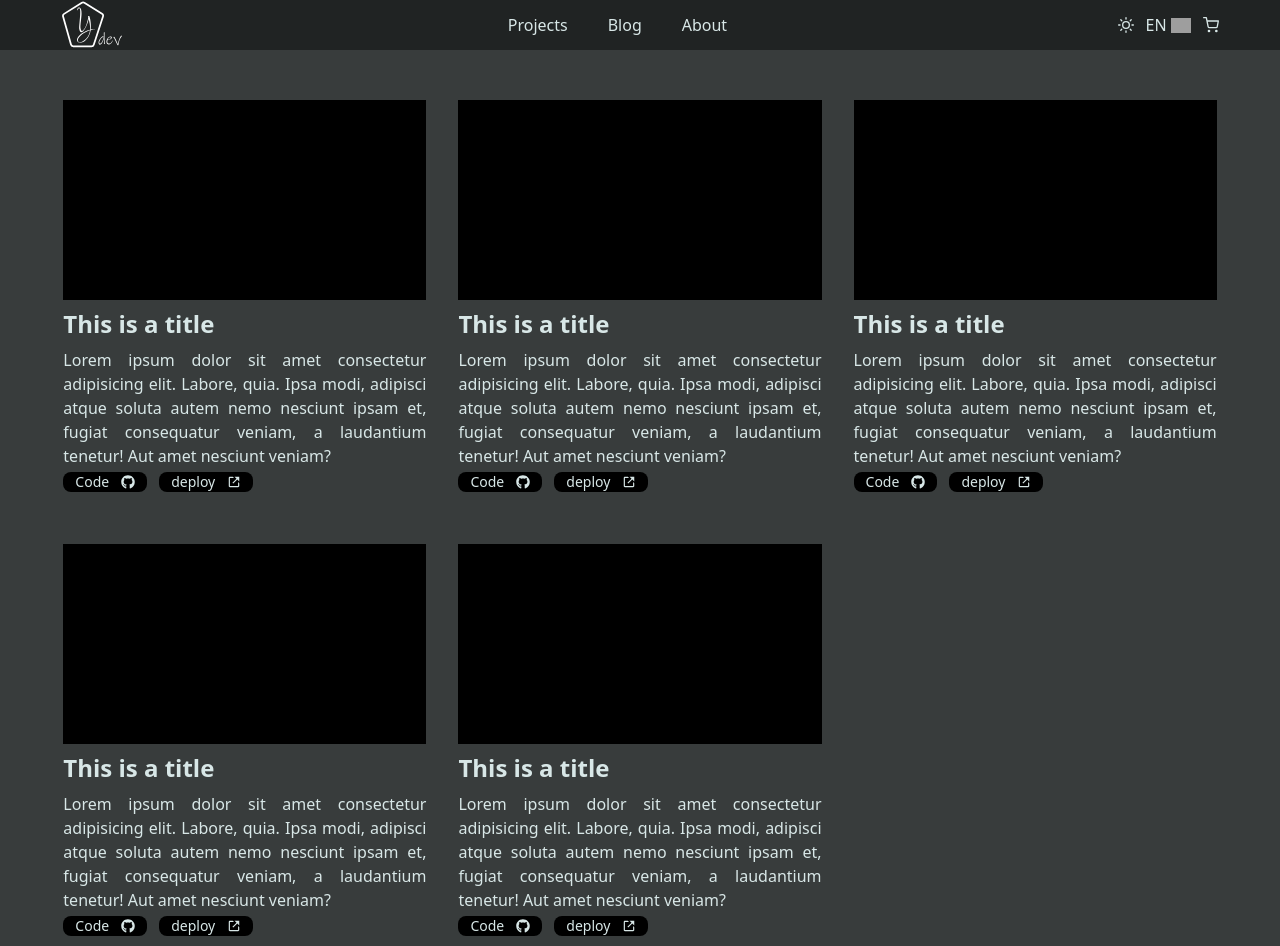
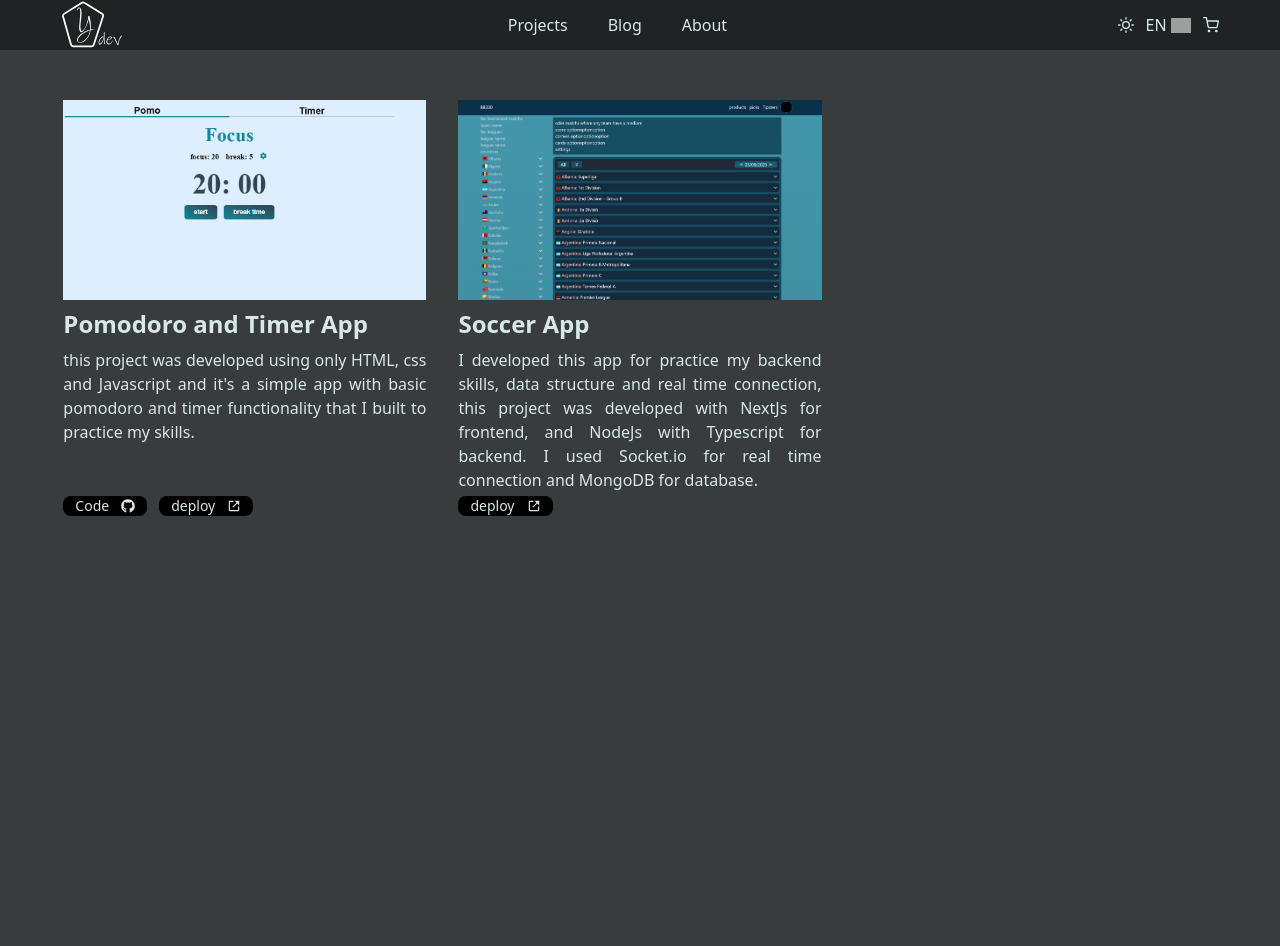
Before and after one commit to yeffreydev/portfolio, a Next.js app: page /projects in a window 1280 px wide. After the commit the page ends 800 px from the top, so only its background shows below. Built offline with nearby package versions, Linux system fonts and the light colour scheme; grey boxes are pictures that could not be loaded.

Commit message:
added two projects in the projects page

```diff
--- a/src/app/projects/ProjectItem.tsx
+++ b/src/app/projects/ProjectItem.tsx
@@ -1,25 +1,26 @@
 import React from "react";
 import { FaGithub } from "react-icons/fa";
 import { BiLinkExternal } from "react-icons/bi";
-function ProjectItem() {
+function ProjectItem({ title, description, deployLink, codeLink, image }: { title: string; description: string; deployLink: string; codeLink: string; image: string }) {
   return (
     <div className="flex flex-col gap-2 max-w-[400px] mt-5 hover:bg-gray-600 hover:bg-opacity-50 p-2.5 rounded-lg">
-      <div className="bg-black h-[200px] w-full"></div>
-      <div className="flex-1">
-        <h2 className="text-2xl font-bold">This is a title</h2>
-        <p className="mt-2 text-justify">
-          Lorem ipsum dolor sit amet consectetur adipisicing elit. Labore, quia. Ipsa modi, adipisci atque soluta autem nemo nesciunt ipsam et, fugiat consequatur veniam, a laudantium tenetur! Aut
-          amet nesciunt veniam?
-        </p>
+      <div className="bg-black h-[200px] w-full relative">
+        <img className="w-full h-full absolute object-cover" src={image} alt="" />
+      </div>
+      <div className="flex-1 flex flex-col">
+        <h2 className="text-2xl font-bold">{title}</h2>
+        <p className="mt-2 text-justify flex-1">{description}</p>
         <div className="flex gap-3 mt-1">
-          <button className="bg-black text-sm px-3 rounded-lg flex items-center gap-3 hover:text-white">
-            <span>Code</span>
-            <FaGithub />
-          </button>
-          <button className="bg-black text-sm px-3 rounded-lg flex items-center gap-3 hover:text-white">
+          {codeLink && (
+            <a href={codeLink} target="_blank" rel="noreferrer" className="bg-black text-sm px-3 rounded-lg flex items-center gap-3 hover:text-white">
+              <span>Code</span>
+              <FaGithub />
+            </a>
+          )}
+          <a href={deployLink} target="_blank" rel="noreferrer" className="bg-black text-sm px-3 rounded-lg flex items-center gap-3 hover:text-white">
             <span>deploy</span>
             <BiLinkExternal />
-          </button>
+          </a>
         </div>
       </div>
     </div>
--- a/src/app/projects/page.tsx
+++ b/src/app/projects/page.tsx
@@ -1,15 +1,30 @@
 import React from "react";
 import ProjectItem from "./ProjectItem";
+
+const projects = [
+  {
+    title: "Pomodoro and Timer App",
+    description: `this project was developed using only HTML, css and Javascript and it's a simple app with basic pomodoro and timer functionality that I built to practice my skills.`,
+    deployLink: "https://yeffreydev.github.io/timer-and-pomo-app/",
+    codeLink: "https://github.com/yeffreydev/timer-and-pomo-app",
+    image: "/projects/timer-and-pomo.png",
+  },
+  {
+    title: "Soccer App",
+    description: ` I developed this app for practice my backend skills,  data structure and real time connection, this project was developed with NextJs for frontend, and NodeJs with Typescript for backend. I used Socket.io for real time connection and MongoDB for database.`,
+    deployLink: "https://bb200-client.vercel.app/app",
+    codeLink: "",
+    image: "/projects/soccer-app.png",
+  },
+];
 
 function page() {
   return (
     <div className="mt-[70px] w-11/12 mx-auto flex flex-wrap gap-3 justify-center">
       <div className="grid grid-cols-1 md:grid-cols-2 lg:grid-cols-3 gap-3">
-        <ProjectItem />
-        <ProjectItem />
-        <ProjectItem />
-        <ProjectItem />
-        <ProjectItem />
+        {projects.map((project, index) => {
+          return <ProjectItem image={project.image} codeLink={project.codeLink} deployLink={project.deployLink} key={index} description={project.description} title={project.title} />;
+        })}
       </div>
     </div>
   );
```
Also changed, not shown: public/projects/soccer-app.png (added), public/projects/timer-and-pomo.png (added).
